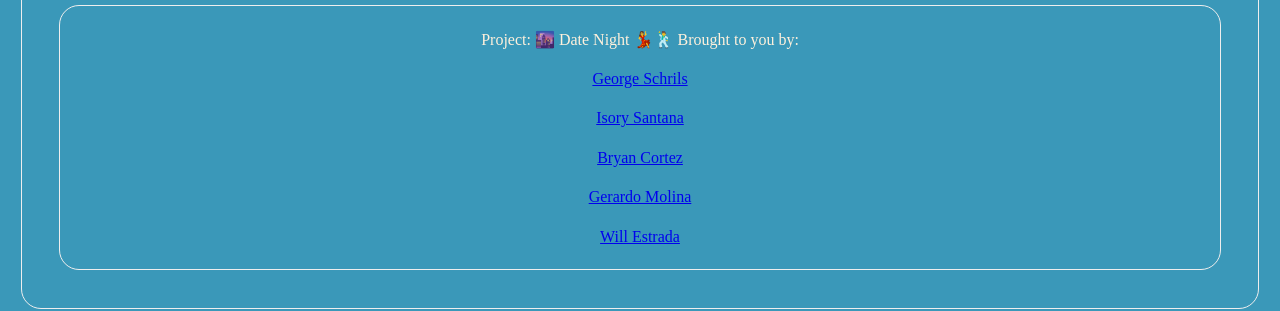
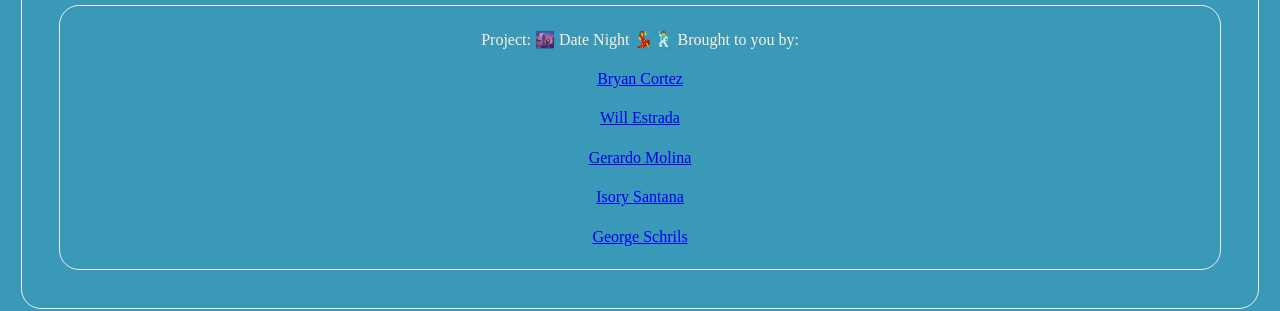
Before and after one commit to Isorym21/DATENIGHT, a React (Create React App) app: page /finalDateInfo in a window 1280 px wide. Shown: the part 372-683 px from the top of the page. Built offline with nearby package versions, Linux system fonts and the light colour scheme.

Commit message:
Reorganized the links alphabetically by last name.

```diff
--- a/src/containers/Footer/Footer.jsx
+++ b/src/containers/Footer/Footer.jsx
@@ -8,12 +8,11 @@ export function Footer() {
     <span onClick={() => window.scroll(0, 0)} className="footer">
       Project: 🌆 Date Night 💃🕺 Brought to you by:
     </span>
+    <h1></h1><Link to='https://github.com/BryCor'>Bryan Cortez</Link>
+    <h1></h1><Link to='https://github.com/WillsPrettyLxzy'>Will Estrada</Link>
+    <h1></h1><Link to='https://github.com/gerardom41'>Gerardo Molina</Link>
+    <h1></h1><Link to='https://github.com/Isorym21'>Isory Santana</Link>
     <h1></h1><Link to='https://github.com/GSchrils'>George Schrils</Link>
-    <h1></h1><Link to='https://github.com/Isorym21'>Isory Santana</Link>
-    <h1></h1><Link to='https://github.com/BryCor'>Bryan Cortez</Link>
-    <h1></h1><Link to='https://github.com/gerardom41'>Gerardo Molina</Link>
-    <h1></h1><Link to='https://github.com/WillsPrettyLxzy'>Will Estrada</Link>
-
     </div>
   );
 }
```
